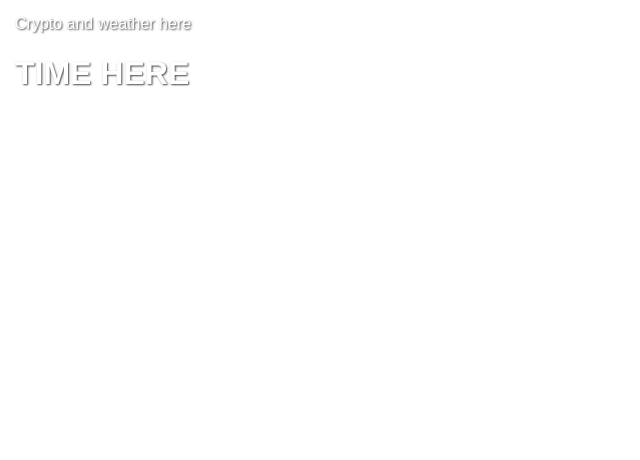
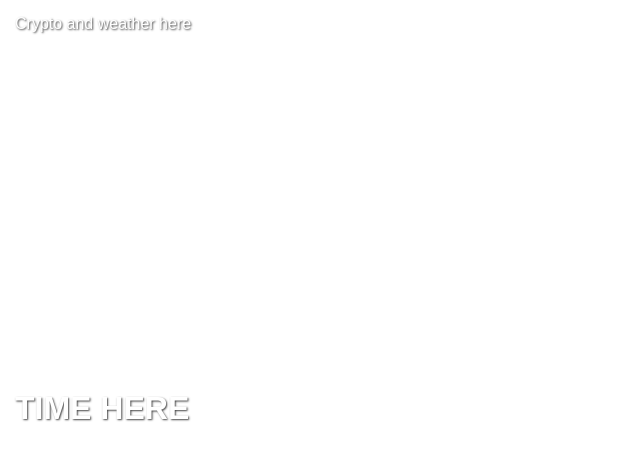
Before and after one commit to EKATENTA/EPHKAT403_BCL2401_GroupC_Ephenia-Katenta_JSL09-main, a website built with Vite: page Project Rejection/index.html in a window 1280 px wide. Shown: the whole page, without its empty margins (0-640 px from the left). Built offline with nearby package versions, Linux system fonts and the light colour scheme; no server answers.

Commit message:
css styling for main

```diff
--- a/Project Rejection/index.css
+++ b/Project Rejection/index.css
@@ -11,3 +11,11 @@ body {
      font-family:Arial, Helvetica, sans-serif;
      text-shadow: 1px 1px 2px #474747;
 }
+
+
+main {
+    height: 100vh;
+    display: flex;
+    flex-direction: column;
+    justify-content: space-between;
+}
```
